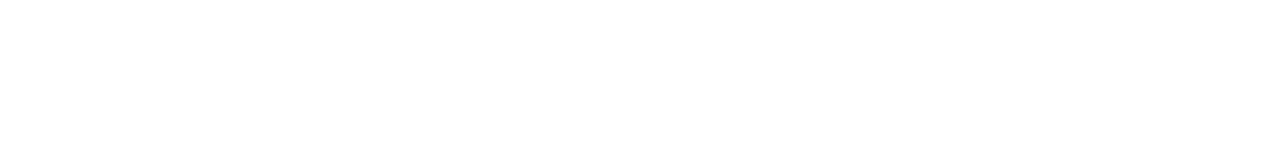
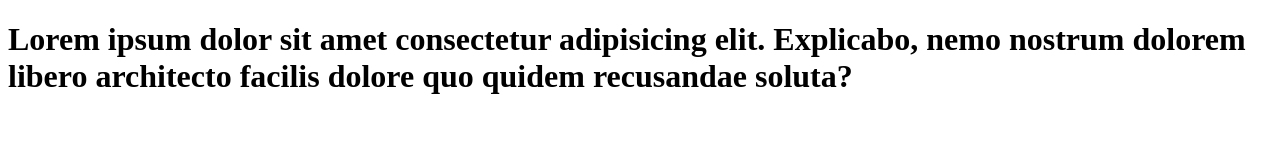
Before and after one commit to Md-shoriful/fruits-burst-repo, a plain HTML site: page index.html in a window 1280 px wide. Drawn offline with Linux system fonts and the light colour scheme.

Commit message:
my third commit

```diff
--- a/index.html
+++ b/index.html
@@ -6,6 +6,6 @@
     <title>Fruits steals </title>
 </head>
 <body>
-
+    <h1>Lorem ipsum dolor sit amet consectetur adipisicing elit. Explicabo, nemo nostrum dolorem libero architecto facilis dolore quo quidem recusandae soluta?</h1>
 </body>
 </html>
```
